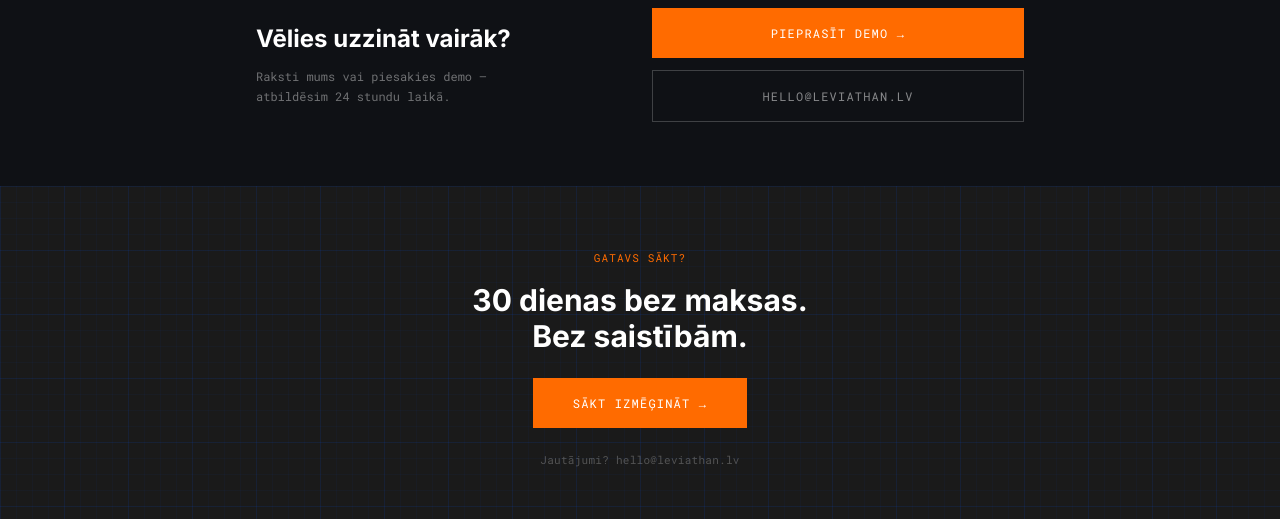
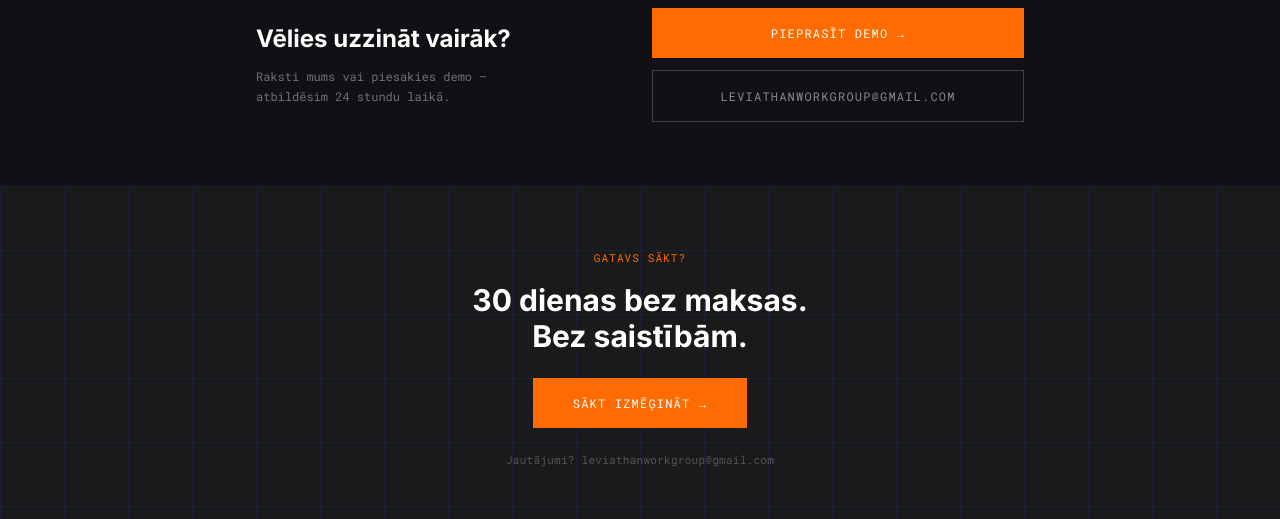
Before and after one commit to BX0PE/leviathan-frontend, a React (Vite) app: page / in a window 1280 px wide. Shown: the part 2571-3090 px from the top of the page. Built offline with nearby package versions, Linux system fonts and the light colour scheme; no server answers.

Commit message:
fix: update contact email to leviathanworkgroup@gmail.com
Co-Authored-By: Claude Sonnet 4.6 <noreply@anthropic.com>

```diff
--- a/src/pages/Landing.jsx
+++ b/src/pages/Landing.jsx
@@ -176,7 +176,7 @@ export default function Landing() {
           <img src={logo} alt="LEVIATHAN" className="h-7 select-none" draggable={false} />
           <div className="flex-1" />
           <a
-            href="mailto:hello@leviathan.lv"
+            href="mailto:leviathanworkgroup@gmail.com"
             className="font-mono text-[11px] text-white/60 tracking-widest uppercase hover:text-white transition px-3 py-1"
           >
             Pieprasīt demo
@@ -344,16 +344,16 @@ export default function Landing() {
             </div>
             <div className="flex flex-col gap-3">
               <a
-                href="mailto:hello@leviathan.lv?subject=Demo pieprasījums"
+                href="mailto:leviathanworkgroup@gmail.com?subject=Demo pieprasījums"
                 className="bg-brand text-white font-mono text-[12px] tracking-widest uppercase px-6 py-4 hover:bg-brand-dark transition text-center"
               >
                 Pieprasīt demo →
               </a>
               <a
-                href="mailto:hello@leviathan.lv"
+                href="mailto:leviathanworkgroup@gmail.com"
                 className="border border-white/20 text-white/50 font-mono text-[12px] tracking-widest uppercase px-6 py-4 hover:border-white/40 hover:text-white transition text-center"
               >
-                hello@leviathan.lv
+                leviathanworkgroup@gmail.com
               </a>
             </div>
           </div>
@@ -374,7 +374,7 @@ export default function Landing() {
             Sākt izmēģināt →
           </button>
           <p className="font-mono text-[11px] text-white/25 tracking-wide mt-6">
-            Jautājumi? hello@leviathan.lv
+            Jautājumi? leviathanworkgroup@gmail.com
           </p>
         </div>
       </section>
```
